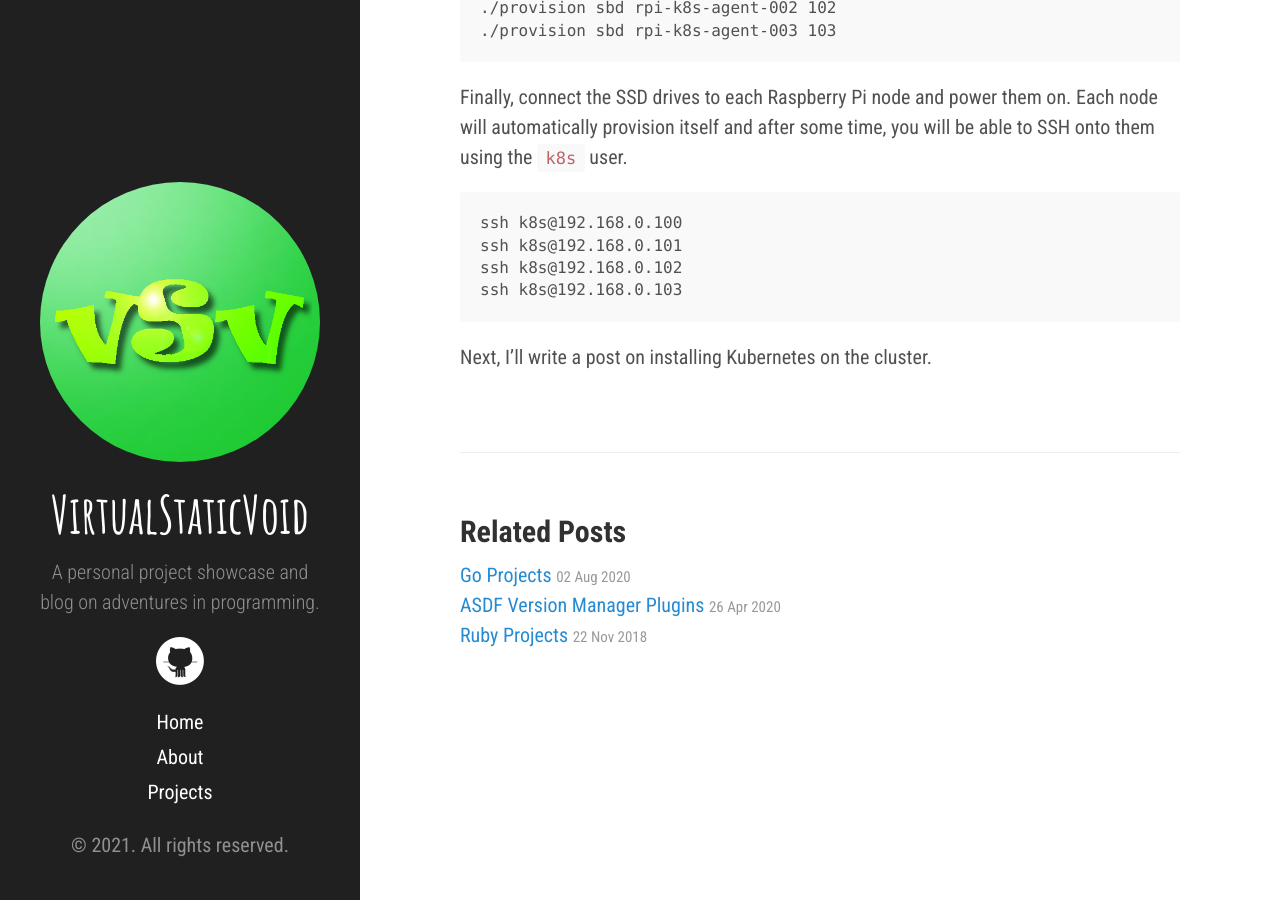
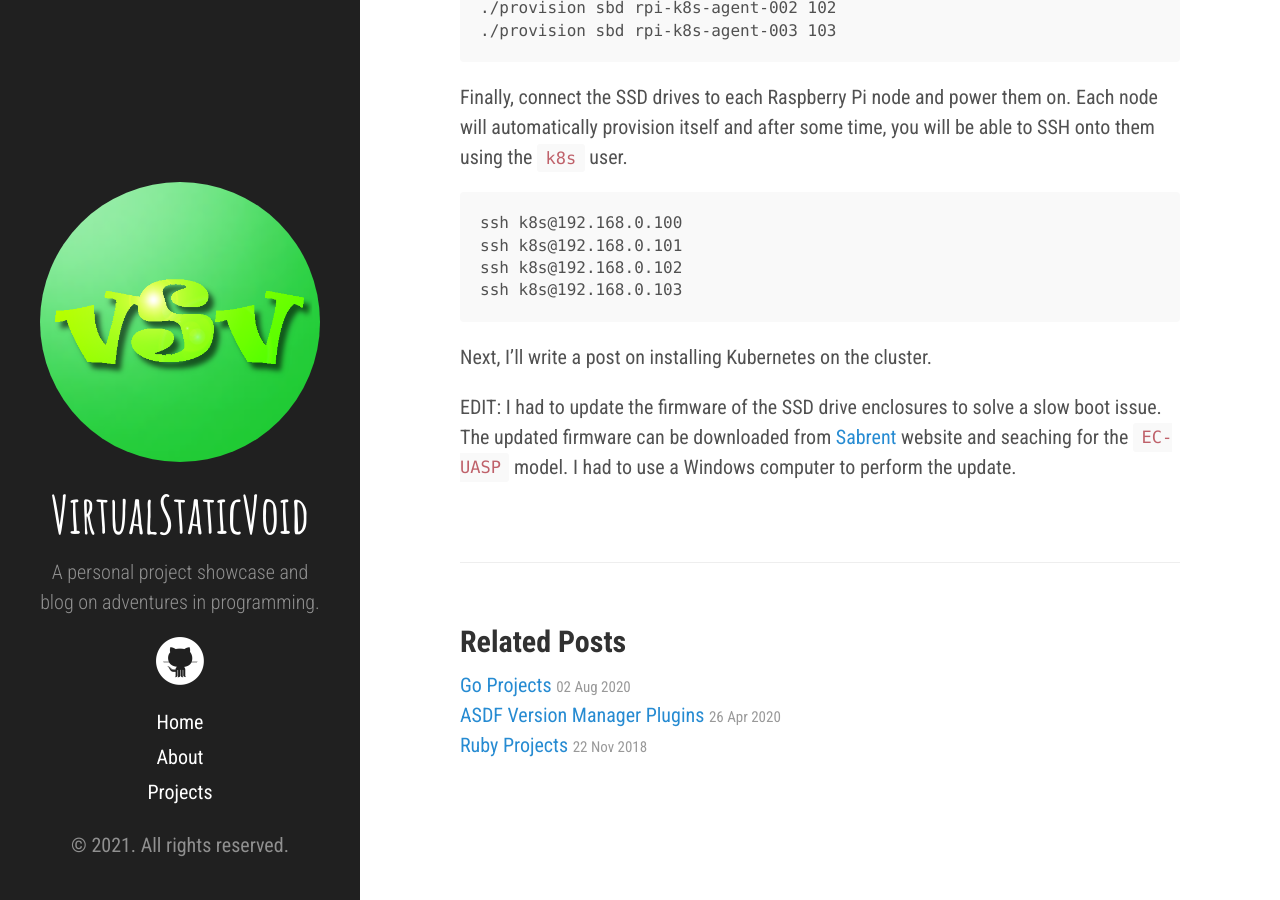
Before and after one commit to virtualstaticvoid/virtualstaticvoid.github.io, a Jekyll site: the page built from _posts/2020-12-22-raspberrypi.md, in a window 1280 px wide and 900 px high, scrolled down 8495 px. Built offline with Jekyll 4.4.1, drawn with Linux system fonts in a browser that asks for light colours.

Commit message:
added note about updating the Sabrent SSD enclosure firmware

````diff
--- a/_posts/2020-12-22-raspberrypi.md
+++ b/_posts/2020-12-22-raspberrypi.md
@@ -316,3 +316,5 @@ ssh k8s@192.168.0.103
 ```
 
 Next, I'll write a post on installing Kubernetes on the cluster.
+
+EDIT: I had to update the firmware of the SSD drive enclosures to solve a slow boot issue. The updated firmware can be downloaded from [Sabrent](https://www.sabrent.com/downloads/) website and seaching for the `EC-UASP` model. I had to use a Windows computer to perform the update.
````
